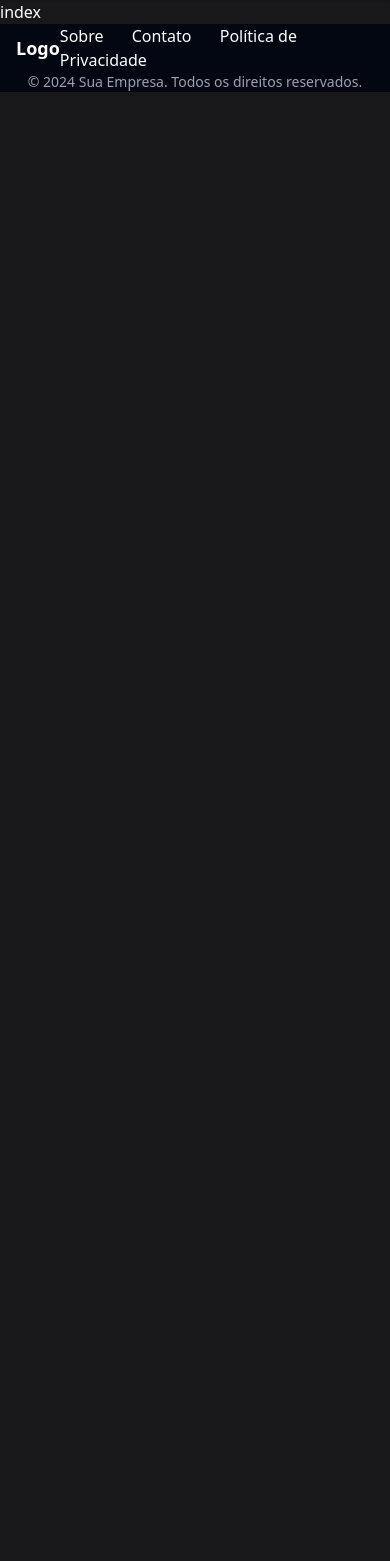
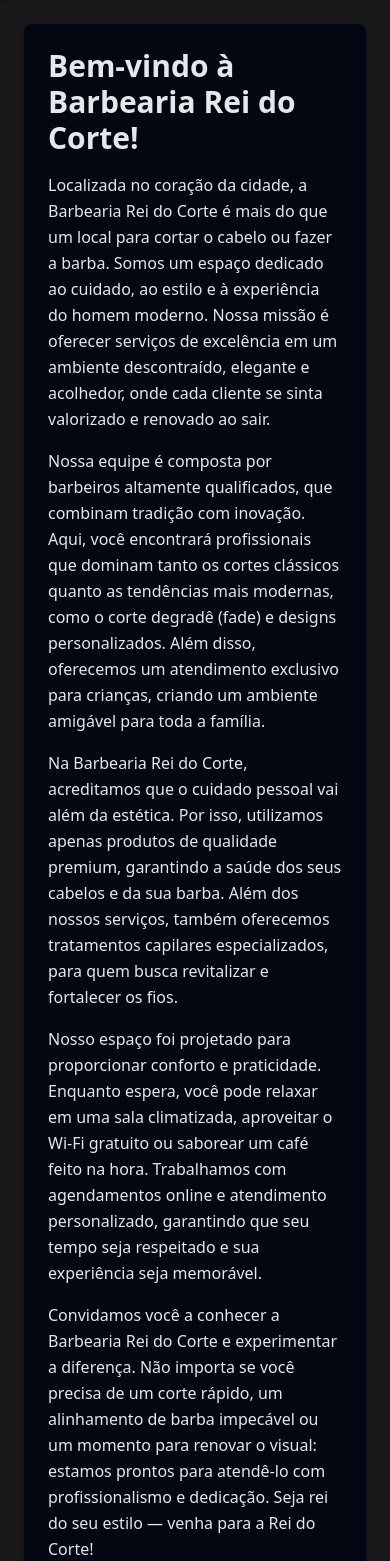
Before and after one commit to Matiaszz/Appointment-Scheduling-System, a Django app: page / in a window 390 px wide. Shown: the part 54-1615 px from the top of the page. Before the commit the page ends 146 px from the top, so only its background shows below. Run offline with Django 5.2, Linux system fonts and the light colour scheme; some libraries are stand-ins or nearby versions.

Commit message:
feat: index page finished

```diff
--- a/appointments/templates/appointments/index.html
+++ b/appointments/templates/appointments/index.html
@@ -1,7 +1,31 @@
 {% extends "base.html" %}
 
 {% block content %}
-    <div>
-        <h1>index</h1>
+    <div class="flex items-center justify-center min-h-screen">
+        <div class="grid grid-cols-1 md:grid-cols-2 gap-6 p-6">
+            <div class="bg-gray-950 gap-6 p-6 rounded-lg shadow-md max-w-full">
+                <h1 class="text-3xl font-bold text-gray-200 mb-4">Bem-vindo à Barbearia Rei do Corte!</h1>
+                <p class="text-gray-200 leading-relaxed">
+                    Localizada no coração da cidade, a Barbearia Rei do Corte é mais do que um local para cortar o cabelo ou fazer a barba. Somos um espaço dedicado ao cuidado, ao estilo e à experiência do homem moderno. Nossa missão é oferecer serviços de excelência em um ambiente descontraído, elegante e acolhedor, onde cada cliente se sinta valorizado e renovado ao sair.
+                </p>
+                <p class="text-gray-200 leading-relaxed mt-4">
+                    Nossa equipe é composta por barbeiros altamente qualificados, que combinam tradição com inovação. Aqui, você encontrará profissionais que dominam tanto os cortes clássicos quanto as tendências mais modernas, como o corte degradê (fade) e designs personalizados. Além disso, oferecemos um atendimento exclusivo para crianças, criando um ambiente amigável para toda a família.
+                </p>
+                <p class="text-gray-200 leading-relaxed mt-4">
+                    Na Barbearia Rei do Corte, acreditamos que o cuidado pessoal vai além da estética. Por isso, utilizamos apenas produtos de qualidade premium, garantindo a saúde dos seus cabelos e da sua barba. Além dos nossos serviços, também oferecemos tratamentos capilares especializados, para quem busca revitalizar e fortalecer os fios.
+                </p>
+                <p class="text-gray-200 leading-relaxed mt-4">
+                    Nosso espaço foi projetado para proporcionar conforto e praticidade. Enquanto espera, você pode relaxar em uma sala climatizada, aproveitar o Wi-Fi gratuito ou saborear um café feito na hora. Trabalhamos com agendamentos online e atendimento personalizado, garantindo que seu tempo seja respeitado e sua experiência seja memorável.
+                </p>
+                <p class="text-gray-200 leading-relaxed mt-4">
+                    Convidamos você a conhecer a Barbearia Rei do Corte e experimentar a diferença. Não importa se você precisa de um corte rápido, um alinhamento de barba impecável ou um momento para renovar o visual: estamos prontos para atendê-lo com profissionalismo e dedicação. Seja rei do seu estilo — venha para a Rei do Corte!
+                </p>
+            </div>
+            <div>
+                <img src="https://imgs.search.brave.com/brxy6Pbn3YLfyb0jCpVUzJw4GATOVR6b9OZFWzJpa7s/rs:fit:860:0:0:0/g:ce/aHR0cHM6Ly93d3cu/bGFtYWZpYWJhcmJl/YXJpYS5jb20uYnIv/d3AtY29udGVudC91/cGxvYWRzLzIwMjQv/MDYvYmctYm94LWJh/cmJhLndlYnA"
+                alt="imagem de um barbeiro fazendo a barba"
+                class="rounded-lg shadow-md max-w-full">
+            </div>
+        </div>
     </div>
 {% endblock content %}
--- a/static/js/script.js
+++ b/static/js/script.js
@@ -7,11 +7,9 @@ menuToggle.addEventListener('click', () => {
 
 const switchTheme = document.getElementById('switchTheme');
 
-// Selecione os dois botões "Trocar Tema" com os novos IDs
 const buttonThemeDesktop = document.getElementById('buttonThemeDesktop');
 const buttonThemeMobile = document.getElementById('buttonThemeMobile');
 
-// Função para alternar os temas
 const toggleTheme = () => {
     if (switchTheme.classList.contains('bg-zinc-900')) {
         switchTheme.classList.remove('bg-zinc-900');
--- a/templates/base.html
+++ b/templates/base.html
@@ -6,6 +6,7 @@
     <meta name="viewport" content="width=device-width, initial-scale=1.0">
     <title>Agendamento</title>
     <link href="{% static 'css/output.css' %}" rel="stylesheet">
+    <script src="https://cdn.tailwindcss.com"></script>
 </head>
 <body class='bg-zinc-900 text-white' id='switchTheme'>
     <div>
--- a/templates/partials/_footer.html
+++ b/templates/partials/_footer.html
@@ -2,7 +2,7 @@
     <div class="container mx-auto px-4 flex justify-between items-center">
       <!-- Logo or Brand -->
       <div class="text-lg font-bold">
-        <a href="#" class="hover:text-gray-200">Logo</a>
+        <a href="{% url "appointments:index" %}" class="hover:text-gray-200">Logo</a>
       </div>
       <!-- Social Links or Other Links -->
       <div class="space-x-6">
@@ -12,6 +12,6 @@
       </div>
     </div>
     <div class="mt-4 text-center text-sm text-gray-400">
-      <p>&copy; 2024 Sua Empresa. Todos os direitos reservados.</p>
+      <p>&copy; 2024 Barbearia Rei do Corte. Todos os direitos reservados.</p>
     </div>
 </footer>
--- a/templates/partials/_nav.html
+++ b/templates/partials/_nav.html
@@ -2,7 +2,7 @@
     <div class="container mx-auto px-4 py-3 flex justify-between items-center">
 
       <div class="text-lg font-bold">
-        <a href="#" class="hover:text-gray-200">Logo</a>
+        <a href="{% url "appointments:index" %}" class="hover:text-gray-200">Logo</a>
       </div>
 
       <div class="hidden md:flex space-x-6">
```
